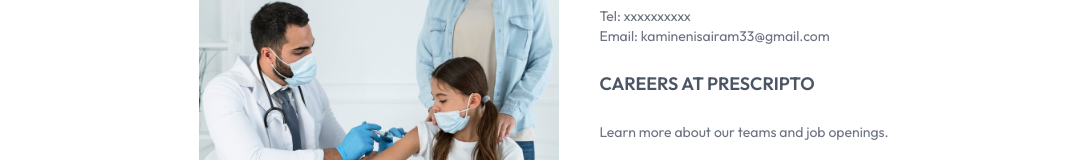
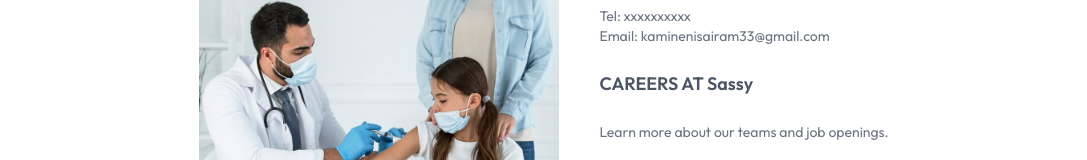
Before and after one commit to Sassy-2003/Sassy_medical, a React (Vite) app: page /contact in a window 1280 px wide. Shown: the part 327-487 px from the top of the page, without its empty margins (96-1183 px from the left). Built offline with nearby package versions, Linux system fonts and the light colour scheme.

Commit message:
contact page

```diff
--- a/src/pages/contact.jsx
+++ b/src/pages/contact.jsx
@@ -13,7 +13,7 @@
           <p className='font-semibold text-lg text-gray-600'>OUR OFFICE</p>
           <p className='text-gray-500'>HYDERABAD <br></br>Telangana, INDIA</p>
           <p className='text-gray-500'>Tel: xxxxxxxxxx <br></br> Email: kaminenisairam33@gmail.com</p>
-          <p className='font-semibold text-lg text-gray-600'>CAREERS AT PRESCRIPTO</p>
+          <p className='font-semibold text-lg text-gray-600'>CAREERS AT Sassy</p>
           <p className='text-gray-500'>Learn more about our teams and job openings.</p>
           <button className='border corder-black px-8 py-4 text-sm hover:bg-black hover:text-white transistion-all duration-500'>Explore jobs</button>
         </div>
```
